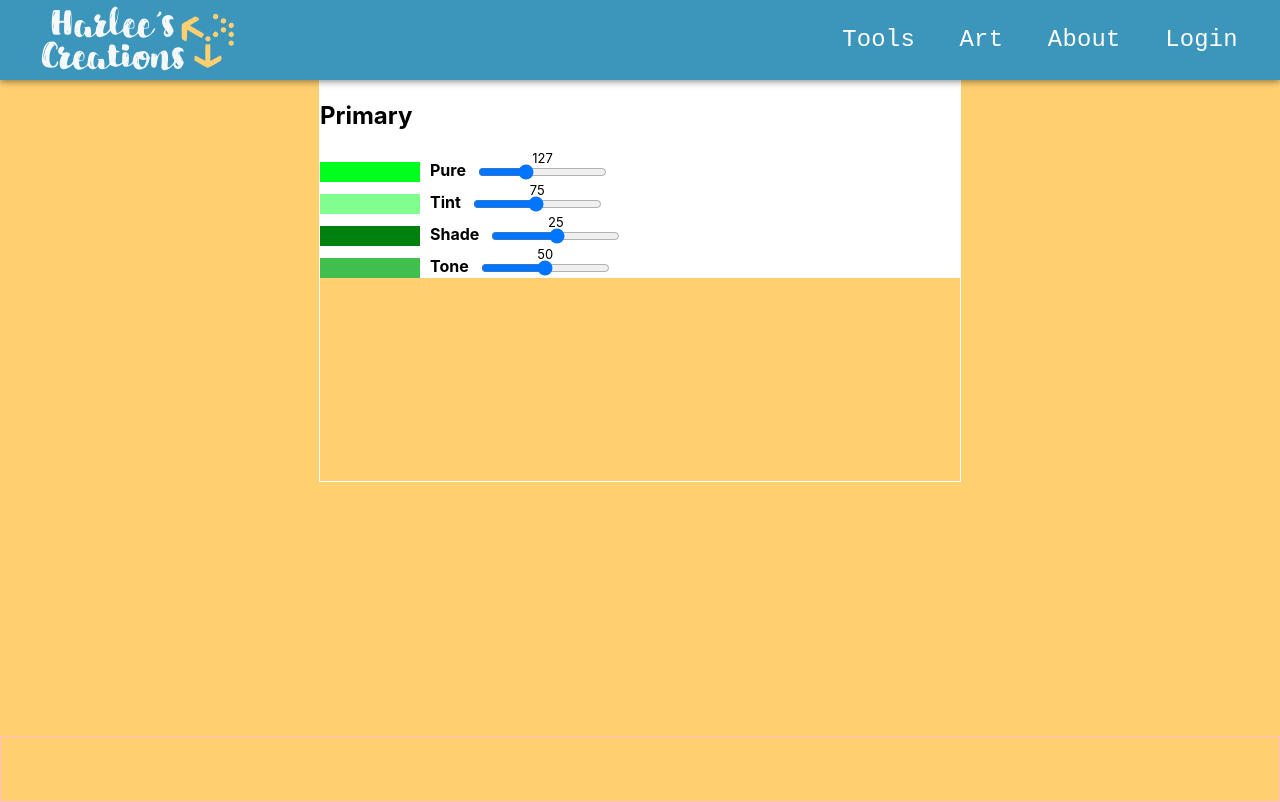
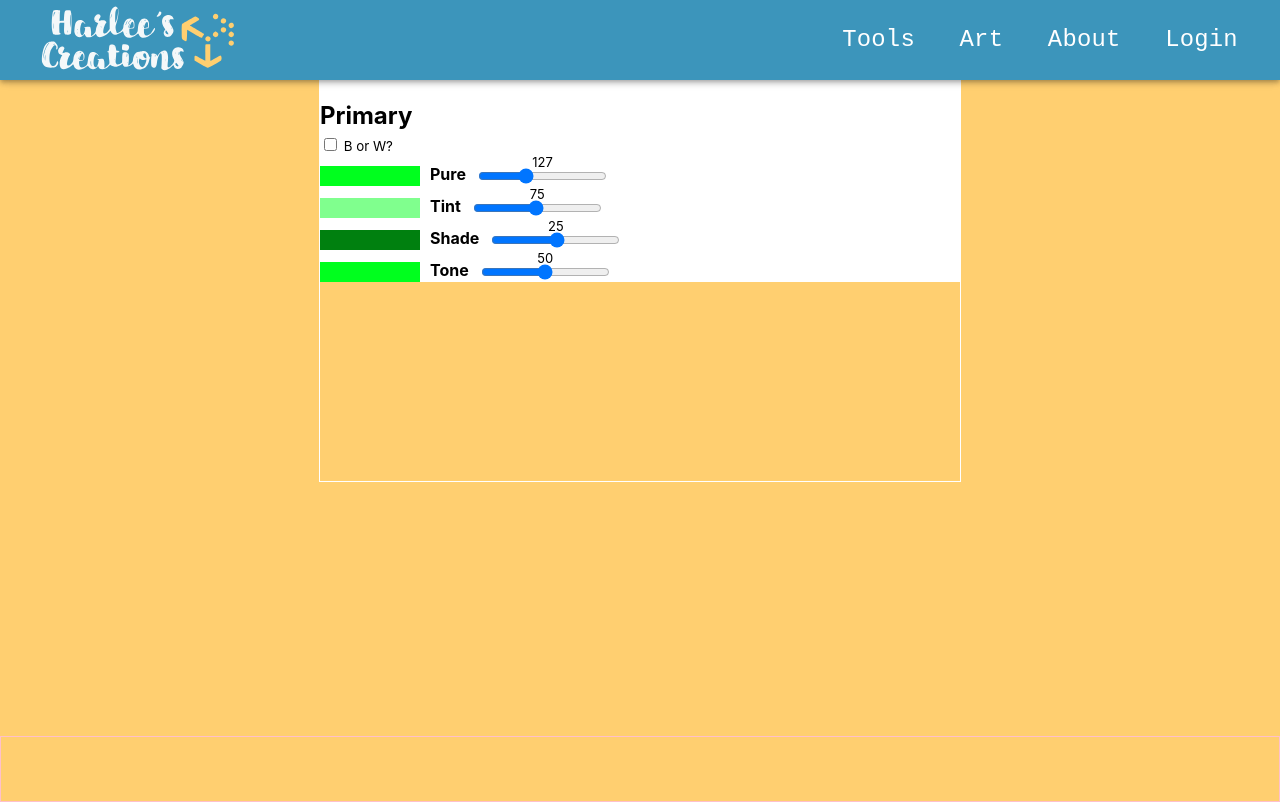
Before and after one commit to JohnsonHarleyR/harlee-creations-foundation, a React (Create React App) app: page /admin/create-zone in a window 1280 px wide. Built offline with nearby package versions, Linux system fonts and the light colour scheme.

Commit message:
Got the color stuff the way I want it before potentially messing it up

```diff
--- a/src/pages/admin/CreateZone/ColorModifier/ColorChoice/index.js
+++ b/src/pages/admin/CreateZone/ColorModifier/ColorChoice/index.js
@@ -7,8 +7,7 @@ const ColorChoice = ({
     labelText,
     hslChange,
     setColor,
-    isFreeMode,
-    freeModeValues,
+    isBlackOrWhite,
 }) => {
 
 
@@ -23,13 +22,17 @@ const ColorChoice = ({
 
     useEffect(() => {
         let newValue = `hsl(${hue}, ${saturation}%, ${lightness}%)`;
-        console.log('setting hsl value');
+        //console.log('setting hsl value');
         setHslValue(newValue);
     }, [hue, saturation, lightness]);
 
     useEffect(() => {
+        setBlackOrWhiteValues();
+    }, [isBlackOrWhite]);
+
+    useEffect(() => {
         if (hue !== startingHue) {
-            console.log('changing hue');
+            //console.log('changing hue');
             setHue(startingHue);
         }
     }, [startingHue]);
@@ -52,7 +55,7 @@ const ColorChoice = ({
             case HslChange.HUE:
                 setValue(startingHue);
                 setHue(startingHue);
-                setSaturation(100);
+                //setSaturation(100);
                 setLightness(50);
                 setValueChangeDisplay(
                     <input
@@ -67,7 +70,7 @@ const ColorChoice = ({
             case HslChange.SATURATION:
                 setValue(50);
                 setHue(startingHue);
-                setSaturation(50);
+                //setSaturation(50);
                 setLightness(50);
                 setValueChangeDisplay(
                     <input
@@ -82,7 +85,7 @@ const ColorChoice = ({
             case HslChange.LIGHTNESS_LIGHT:
                 setValue(75);
                 setHue(startingHue);
-                setSaturation(100);
+                //setSaturation(100);
                 setLightness(75);
                 setValueChangeDisplay(
                     <input
@@ -97,7 +100,7 @@ const ColorChoice = ({
             case HslChange.LIGHTNESS_DARK:
                 setValue(25);
                 setHue(startingHue);
-                setSaturation(100);
+                //setSaturation(100);
                 setLightness(25);
                 setValueChangeDisplay(
                     <input
@@ -115,7 +118,7 @@ const ColorChoice = ({
     useEffect(() => {
         if (value && valueChangeDisplay) {
                     sliderRef.current.value = value;
-                    console.log(value);
+                    //console.log(value);
         }
     }, [value]);
 
@@ -133,6 +136,22 @@ const ColorChoice = ({
             case HslChange.LIGHTNESS_DARK:
                 setLightness(sliderRef.current.value);
                 break;
+        }
+    }
+
+    const setBlackOrWhiteValues = () => {
+        console.log(`is black or white? `, isBlackOrWhite);
+        if (isBlackOrWhite) {
+            setSaturation(0);
+        } else {
+            switch (hslChange) {
+                default:
+                    setSaturation(100);
+                    break;
+                case HslChange.SATURATION:
+                    setSaturation(value);
+                    break;
+            }
         }
     }
 
--- a/src/pages/admin/CreateZone/ColorModifier/constants.js
+++ b/src/pages/admin/CreateZone/ColorModifier/constants.js
@@ -2,7 +2,6 @@
 
 export const HslChange = {
     HUE: 'HUE',
-    HUE_FREE_MODE: 'HUE_FREE_MODE',
     SATURATION: 'SATURATION',
     LIGHTNESS_LIGHT: 'LIGHTNESS_LIGHT',
     LIGHTNESS_DARK: 'LIGHTNESS_DARK',
--- a/src/pages/admin/CreateZone/ColorModifier/index.js
+++ b/src/pages/admin/CreateZone/ColorModifier/index.js
@@ -11,8 +11,7 @@ const ColorModifier = ({paletteName, setColors}) => {
     const [shadeColor, setShadeColor] = useState();
     const [toneColor, setToneColor] = useState();
 
-    const [isFreeMode, setIsFreeMode] = useState(false);
-    const [freeModeValues, setFreeModeValues] = useState({h: hue, s: 100, l: 50});
+    const [isBlackOrWhite, setIsBlackOrWhite] = useState(false);
 
     useEffect(() => {
         if (hue) {
@@ -29,39 +28,44 @@ const ColorModifier = ({paletteName, setColors}) => {
         });
     }, [pureColor, tintColor, shadeColor, toneColor]);
 
+    const changeBW = (evt) => {
+        if (evt.target.checked === true && isBlackOrWhite !== true) {
+            setIsBlackOrWhite(true);
+        } else if (isBlackOrWhite !== false) {
+            setIsBlackOrWhite(false);
+        }
+    }
+
     return <div className="modifier-container">
         <h2>{paletteName}</h2>
+        <span className="black-white-span"><input type="checkbox" onChange={changeBW} /> B or W?</span>
         <ColorChoice
             startingHue={hue}
             labelText="Pure"
             hslChange={HslChange.HUE}
             setColor={setHue}
-            isFreeMode={isFreeMode}
-            freeModeValues={freeModeValues}
+            isBlackOrWhite={isBlackOrWhite}
         />
         <ColorChoice
             startingHue={hue}
             labelText="Tint"
             hslChange={HslChange.LIGHTNESS_LIGHT}
             setColor={setTintColor}
-            isFreeMode={isFreeMode}
-            freeModeValues={freeModeValues}
+            isBlackOrWhite={isBlackOrWhite}
         />
         <ColorChoice
             startingHue={hue}
             labelText="Shade"
             hslChange={HslChange.LIGHTNESS_DARK}
             setColor={setShadeColor}
-            isFreeMode={isFreeMode}
-            freeModeValues={freeModeValues}
+            isBlackOrWhite={isBlackOrWhite}
         />
         <ColorChoice
             startingHue={hue}
             labelText="Tone"
             hslChange={HslChange.SATURATION}
             setColor={setToneColor}
-            isFreeMode={isFreeMode}
-            freeModeValues={freeModeValues}
+            isBlackOrWhite={isBlackOrWhite}
         />
     </div>
 }
--- a/src/pages/admin/CreateZone/ColorModifier/style.css
+++ b/src/pages/admin/CreateZone/ColorModifier/style.css
@@ -3,6 +3,11 @@
   flex-direction: column;
 
   background-color: #fff;
+}
+
+.black-white-span {
+  font-size: smaller;
+  margin-top: -15px;
 }
 
 .color-choice {
```
